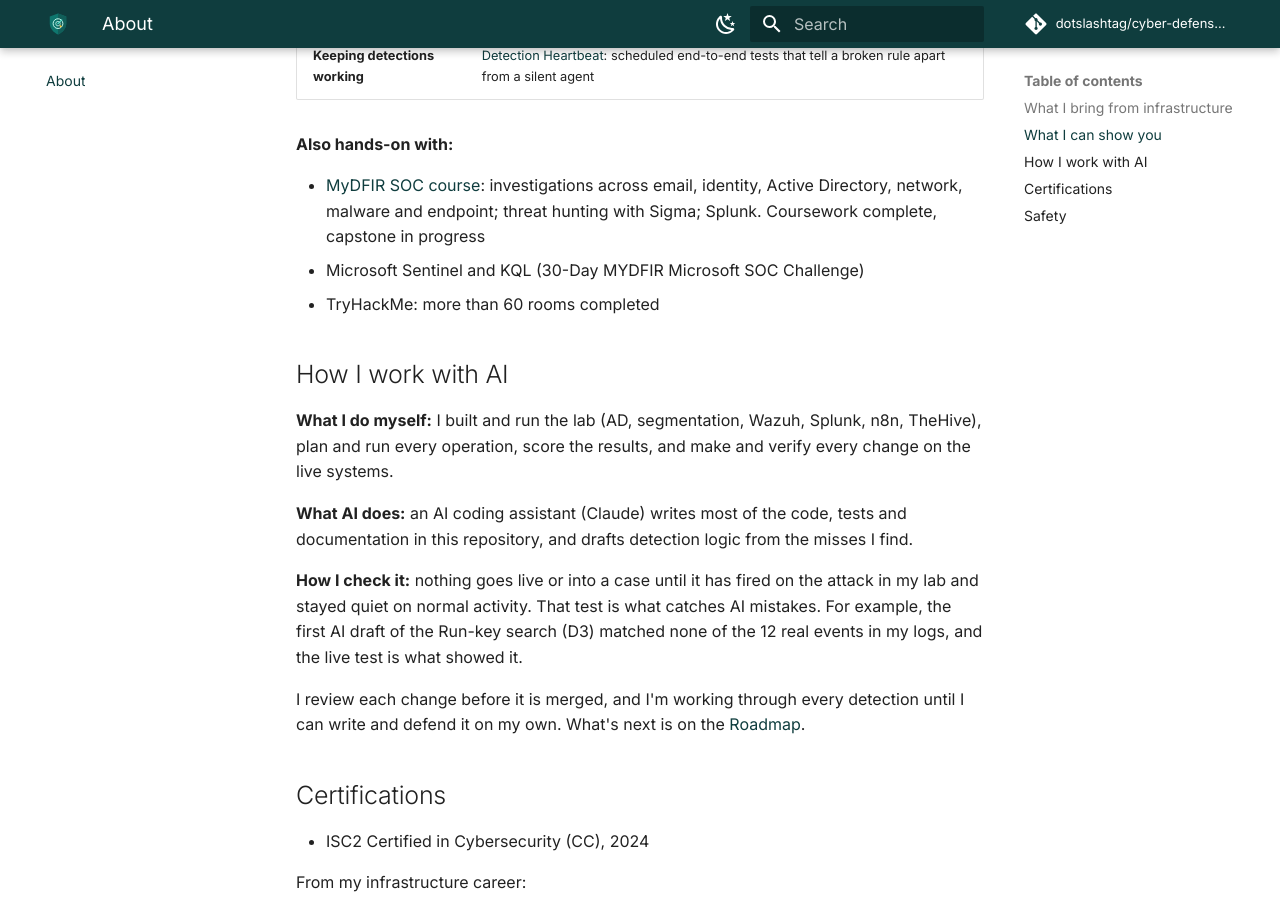
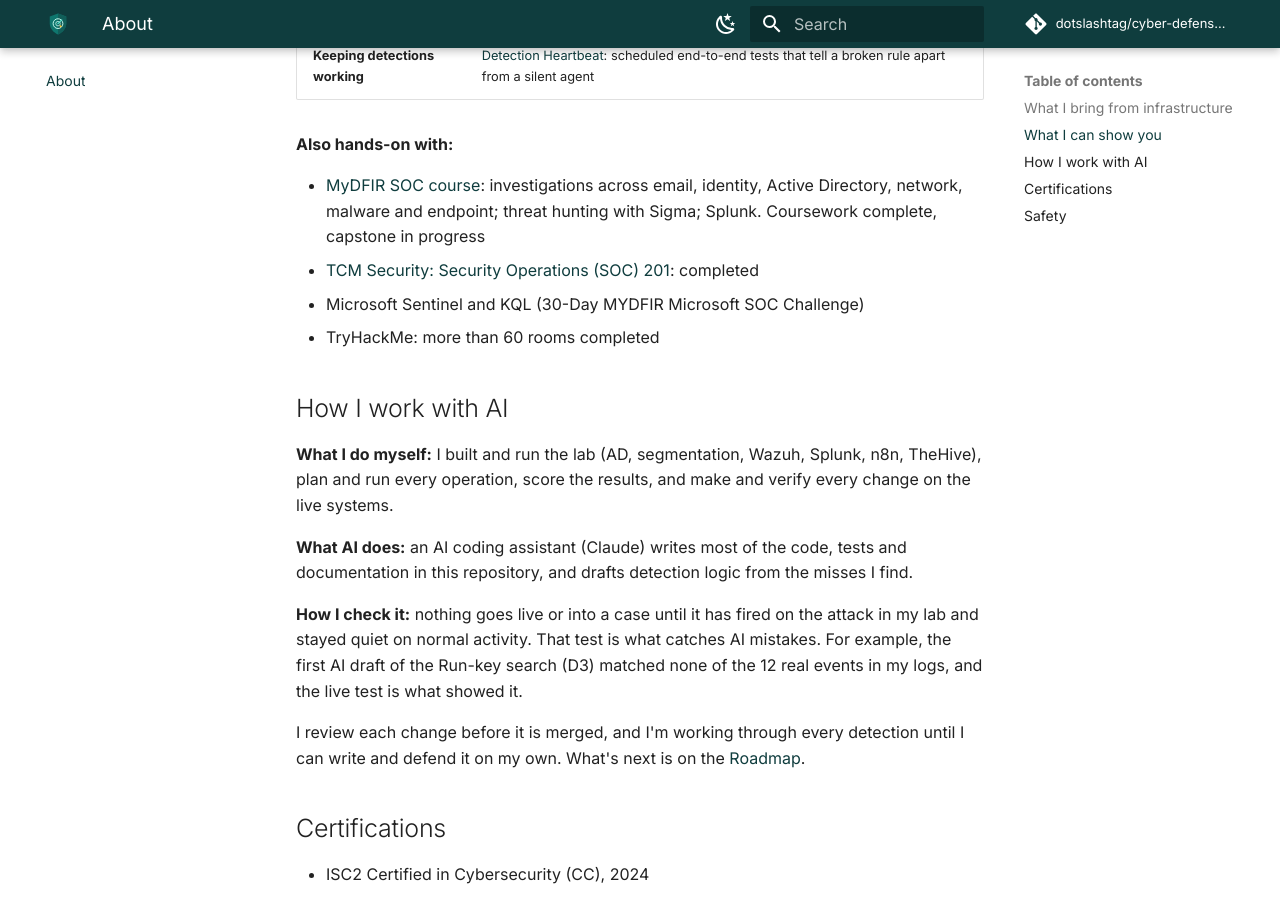
Before and after one commit to dotslashtag/cyber-defense-lab, an MkDocs documentation site: the page built from docs/about.md, in a window 1280 px wide and 900 px high, scrolled down 1261 px. Built offline with MkDocs 1.6.1 and Material for MkDocs 9.7.7, drawn with Linux system fonts in a browser that asks for light colours; comment, search, counter and statistics services are not loaded.

Commit message:
Docs: About page: add TCM Security SOC 201 (completed)
Co-Authored-By: Claude Opus 5.5 <noreply@anthropic.com>
Claude-Session: https://claude.ai/code/session_01VSxWRXTvMG1cQKzoG3F5Sa

```diff
--- a/docs/about.md
+++ b/docs/about.md
@@ -46,6 +46,7 @@ roles, and infrastructure security work (Active Directory, segmentation, hardeni
 - [MyDFIR SOC course](https://academy.mydfir.com/p/soc): investigations across email, identity,
   Active Directory, network, malware and endpoint; threat hunting with Sigma; Splunk.
   Coursework complete, capstone in progress
+- [TCM Security: Security Operations (SOC) 201](https://tcm-sec.com/academy/security-operations-soc-201/): completed
 - Microsoft Sentinel and KQL (30-Day MYDFIR Microsoft SOC Challenge)
 - TryHackMe: more than 60 rooms completed
 
```
